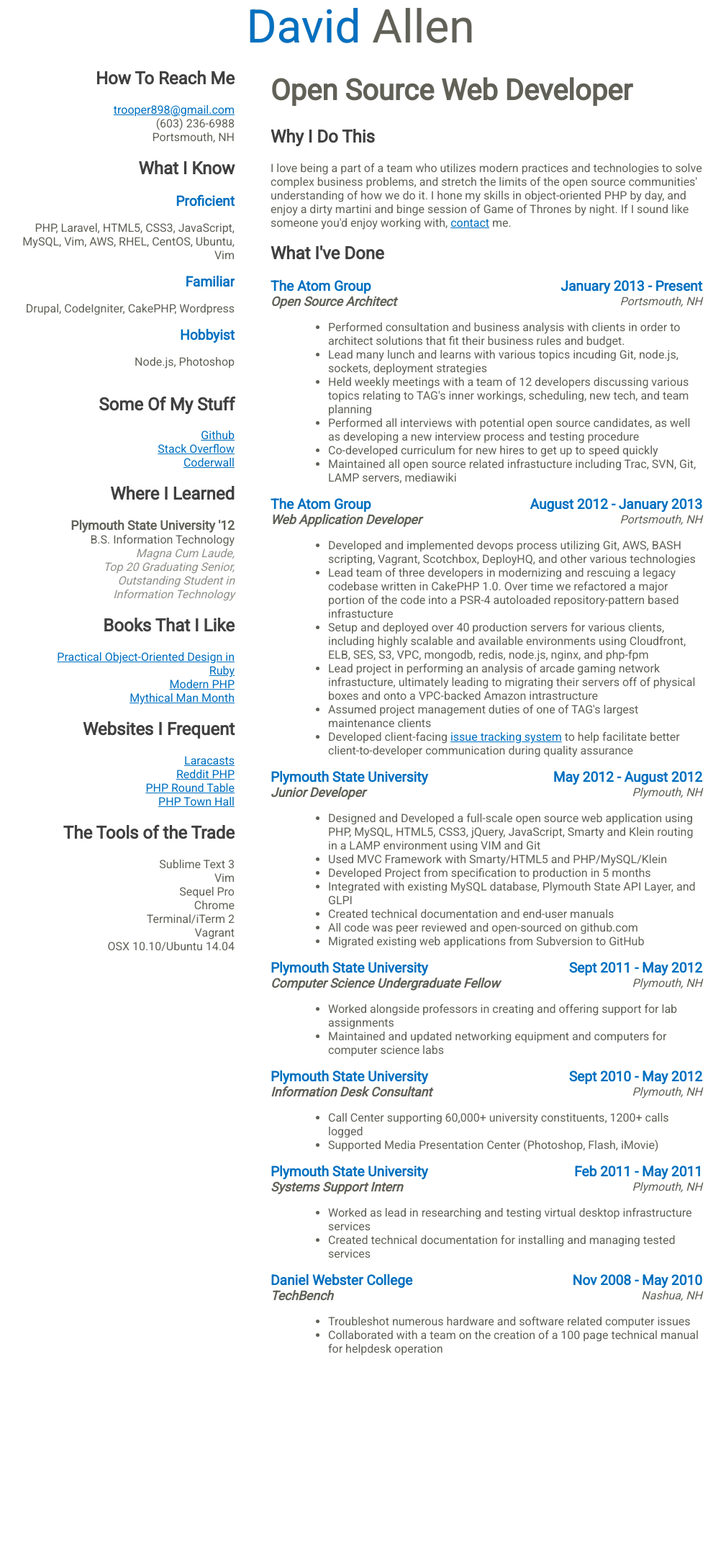
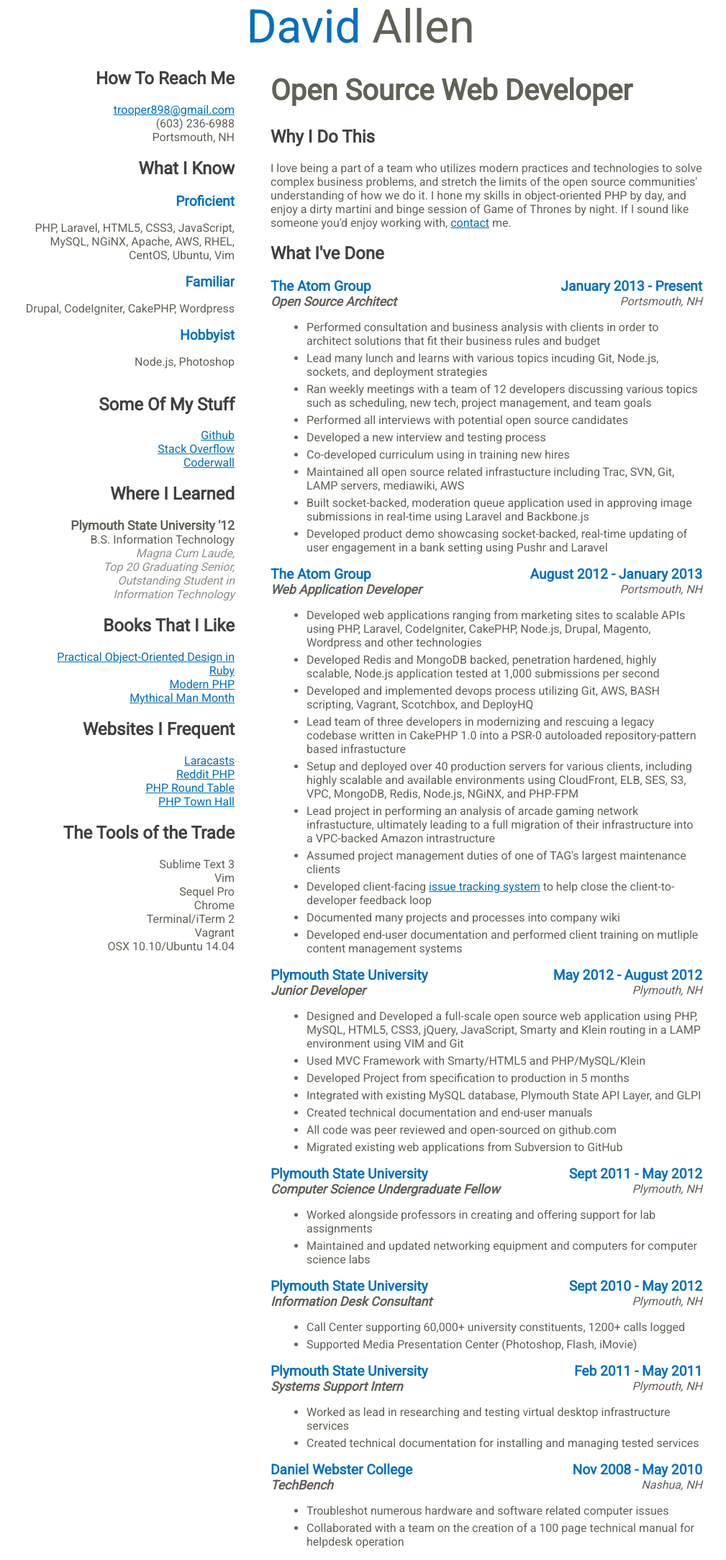
Before and after one commit to doctorallen/davidrallen.com, a PHP site: page / in a window 1280 px wide. Shown: the whole page at 72% size, without its empty margins (139-1148 px from the left). Before the commit the page ends 1883 px from the top, so only its background shows below. Run offline with PHP 8.4, Linux system fonts and the light colour scheme.

Commit message:
added more content to TAG jobs, added more skills, slight tweaks to layout

```diff
--- a/css/style.css
+++ b/css/style.css
@@ -578,7 +578,14 @@ div.skill{
 
 }
 .job ul{
-	margin-left: 40px;
+	margin-left: 10px;
+}
+/*.job ul li:nth-child(even)
+{
+  color: #808080;
+}
+*/.job ul li{
+  margin-bottom: 5px;
 }
 .contact{
 	list-style-type: none;
--- a/index.html
+++ b/index.html
@@ -32,7 +32,7 @@
 				    <h2>What I Know</h2>
 
 						<div class="skill">
-							<span class="head">Proficient</span><p>PHP, Laravel, HTML5, CSS3, JavaScript, MySQL, Vim, AWS, RHEL, CentOS, Ubuntu, Vim</p>
+							<span class="head">Proficient</span><p>PHP, Laravel, HTML5, CSS3, JavaScript, MySQL, NGiNX, Apache, AWS, RHEL, CentOS, Ubuntu, Vim</p>
 						</div>
 
 						<div class="skill">
@@ -104,12 +104,15 @@
 						<span class="job-title">Open Source Architect</span>
 					    <span class="right-location">Portsmouth, NH</span>
 					  <ul>
-						<li>Performed consultation and business analysis with clients in order to architect solutions that fit their business rules and budget.</li>
-						<li>Lead many lunch and learns with various topics incuding Git, node.js, sockets, deployment strategies</li>
-						<li>Held weekly meetings with a team of 12 developers discussing various topics relating to TAG's inner workings, scheduling, new tech, and team planning</li>
-						<li>Performed all interviews with potential open source candidates, as well as developing a new interview process and testing procedure</li>
-						<li>Co-developed curriculum for new hires to get up to speed quickly</li>
-						<li>Maintained all open source related infrastucture including Trac, SVN, Git, LAMP servers, mediawiki</li>
+						<li>Performed consultation and business analysis with clients in order to architect solutions that fit their business rules and budget</li>
+						<li>Lead many lunch and learns with various topics incuding Git, Node.js, sockets, and deployment strategies</li>
+						<li>Ran weekly meetings with a team of 12 developers discussing various topics such as scheduling, new tech, project management, and team goals</li>
+						<li>Performed all interviews with potential open source candidates</li>
+						<li>Developed a new interview and testing process</li>
+						<li>Co-developed curriculum using in training new hires</li>
+						<li>Maintained all open source related infrastucture including Trac, SVN, Git, LAMP servers, mediawiki, AWS</li>
+						<li>Built socket-backed, moderation queue application used in approving image submissions in real-time using Laravel and Backbone.js</li>
+						<li>Developed product demo showcasing socket-backed, real-time updating of user engagement in a bank setting using Pushr and Laravel</li>
 					  </ul>
 					</div>
 					<div class="job">
@@ -119,12 +122,16 @@
 						<span class="job-title">Web Application Developer</span>
 					    <span class="right-location">Portsmouth, NH</span>
 					  <ul>
-						<li>Developed and implemented devops process utilizing Git, AWS, BASH scripting, Vagrant, Scotchbox, DeployHQ, and other various technologies</li>
-						<li>Lead team of three developers in modernizing and rescuing a legacy codebase written in CakePHP 1.0. Over time we refactored a major portion of the code into a PSR-4 autoloaded repository-pattern based infrastucture</li>
-						<li>Setup and deployed over 40 production servers for various clients, including highly scalable and available environments using Cloudfront, ELB, SES, S3, VPC, mongodb, redis, node.js, nginx, and php-fpm</li>
-						<li>Lead project in performing an analysis of arcade gaming network infrastucture, ultimately leading to migrating their servers off of physical boxes and onto a VPC-backed Amazon intrastructure</li>
+					  	<li>Developed web applications ranging from marketing sites to scalable APIs using PHP, Laravel, CodeIgniter, CakePHP, Node.js, Drupal, Magento, Wordpress and other technologies</li>
+					  	<li>Developed Redis and MongoDB backed, penetration hardened, highly scalable, Node.js application tested at 1,000 submissions per second</li>
+						<li>Developed and implemented devops process utilizing Git, AWS, BASH scripting, Vagrant, Scotchbox, and DeployHQ</li>
+						<li>Lead team of three developers in modernizing and rescuing a legacy codebase written in CakePHP 1.0 into a PSR-0 autoloaded repository-pattern based infrastucture</li>
+						<li>Setup and deployed over 40 production servers for various clients, including highly scalable and available environments using CloudFront, ELB, SES, S3, VPC, MongoDB, Redis, Node.js, NGiNX, and PHP-FPM</li>
+						<li>Lead project in performing an analysis of arcade gaming network infrastucture, ultimately leading to a full migration of their infrastructure into a VPC-backed Amazon intrastructure</li>
 						<li>Assumed project management duties of one of TAG's largest maintenance clients</li>
-						<li>Developed client-facing <a href="https://github.com/doctorallen/issuetracker" target="_blank">issue tracking system</a> to help facilitate better client-to-developer communication during quality assurance</li>
+						<li>Developed client-facing <a href="https://github.com/doctorallen/issuetracker" target="_blank">issue tracking system</a> to help close the client-to-developer feedback loop</li>
+						<li>Documented many projects and processes into company wiki</li>
+						<li>Developed end-user documentation and performed client training on mutliple content management systems</li>
 					  </ul>
 					</div>
 					<div class="job">
```
